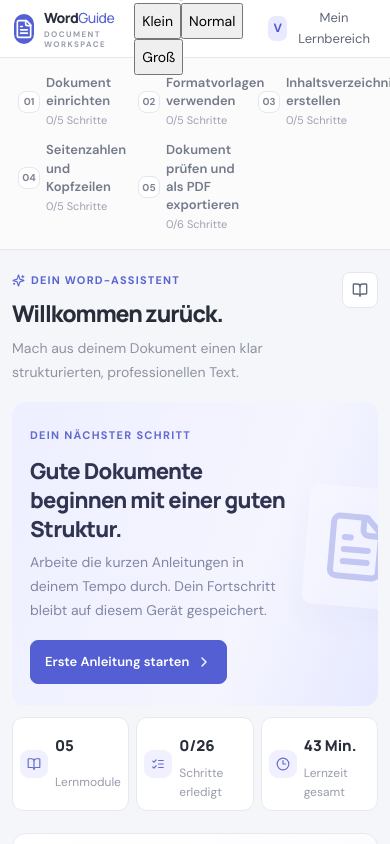
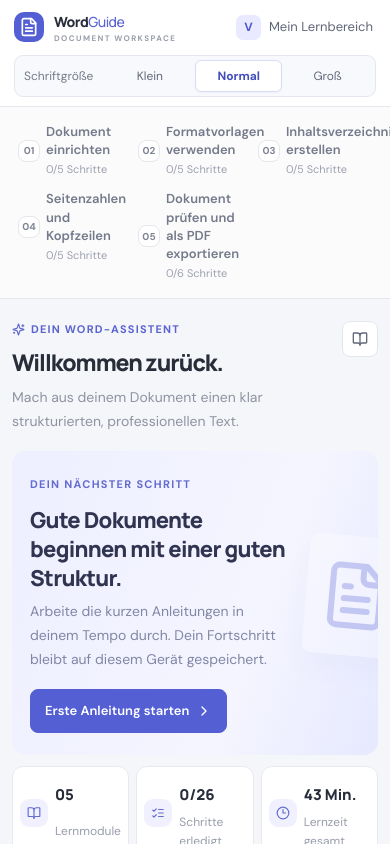
Before and after one commit to Vinzenz-hub/word-document-guide, a React (Vite) app: page / in a window 390 px wide. Shown: the top 844 px of the page. Built offline with nearby package versions, Linux system fonts and the light colour scheme.

Commit message:
Style adjustable text size controls and reading modes

```diff
--- a/src/index.css
+++ b/src/index.css
@@ -185,3 +185,34 @@ button { min-height: 36px; }
   .section-heading input { width: 130px; font-size: 13px; }
   .page-heading h1 { line-height: 1.3; }
 }
+
+
+/* User-controlled reading size */
+.text-size-control { display:flex; align-items:center; gap:3px; padding:4px; border:1px solid #e5e7ef; border-radius:9px; background:#f8f9fc; flex-shrink:0; }
+.text-size-control > span { padding:0 5px; color:#747a8a; font-size:11px; white-space:nowrap; }
+.text-size-control button { min-height:32px; padding:5px 8px; border:1px solid transparent; border-radius:6px; background:transparent; color:#626879; font-size:12px; white-space:nowrap; }
+.text-size-control button:hover { background:#eef0ff; }
+.text-size-control button.size-selected { background:#fff; border-color:#d9dcf5; color:#414dbd; font-weight:700; box-shadow:0 1px 2px #20254a0b; }
+.text-size-control button:focus-visible { outline-offset:1px !important; }
+.app.font-small .hero p, .app.font-small .page-heading p, .app.font-small .module-card p, .app.font-small .lesson-intro p, .app.font-small .step-content p { font-size:12px; }
+.app.font-small .module-card h3 { font-size:15px; }
+.app.font-small .step-heading b { font-size:13px; }
+.app.font-large .hero p, .app.font-large .page-heading p, .app.font-large .module-card p, .app.font-large .lesson-intro p, .app.font-large .step-content p { font-size:16px; line-height:1.85; }
+.app.font-large .module-card h3 { font-size:18px; }
+.app.font-large .step-heading b { font-size:16px; }
+.app.font-large .lesson-intro h2 { font-size:25px; }
+.app.font-large .nav, .app.font-large .lesson-nav, .app.font-large .lesson-nav b { font-size:15px; }
+.app.font-large .lesson-nav small { font-size:12px; }
+.app.font-large .primary, .app.font-large .secondary { font-size:14px; }
+.app.font-large .step-content .tip, .app.font-large .meta-block li, .app.font-large .meta-block p, .app.font-large .troubleshooting-list b, .app.font-large .troubleshooting-list p, .app.font-large .success-list { font-size:14px; line-height:1.8; }
+@media (max-width: 850px) {
+  .topbar { height:auto; min-height:66px; flex-wrap:wrap; padding-top:9px; padding-bottom:9px; }
+  .text-size-control { order:3; width:100%; justify-content:center; }
+  .text-size-control > span { margin-right:6px; }
+  .profile { margin-left:auto; }
+}
+@media (max-width: 420px) {
+  .text-size-control { gap:2px; }
+  .text-size-control > span { font-size:12px; }
+  .text-size-control button { flex:1; }
+}
```
